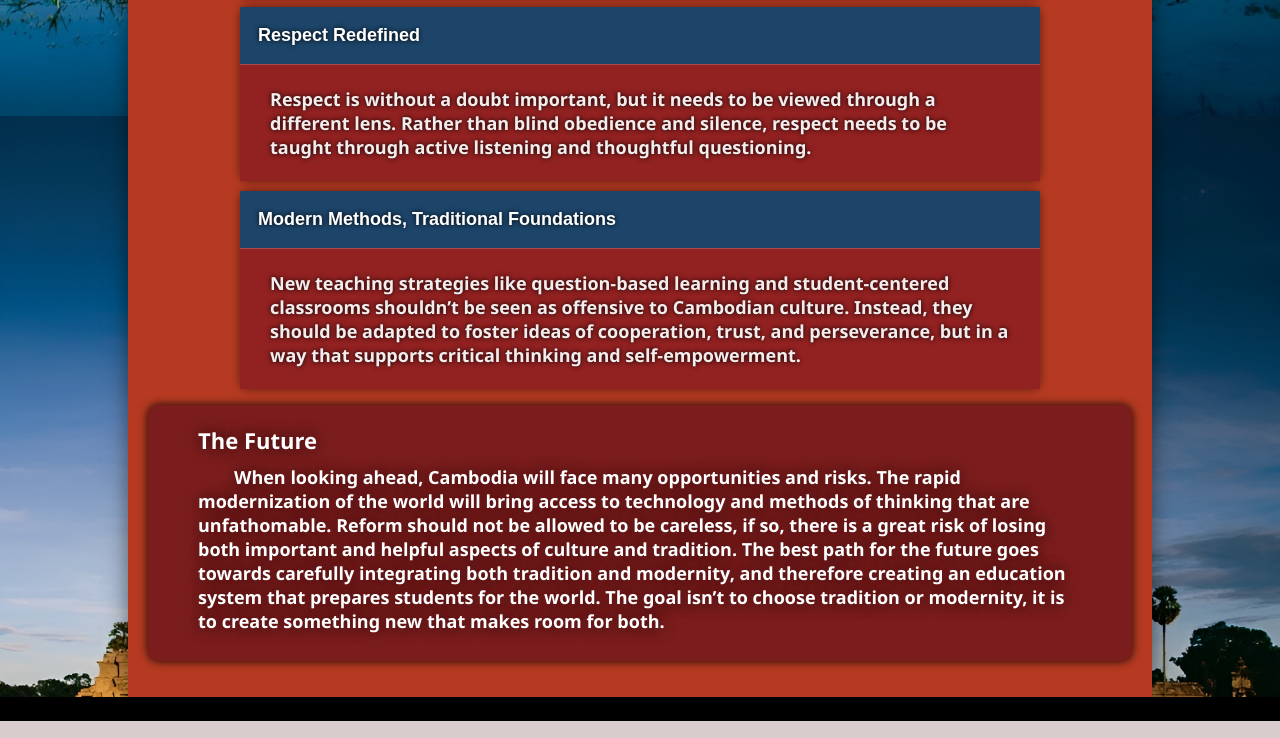
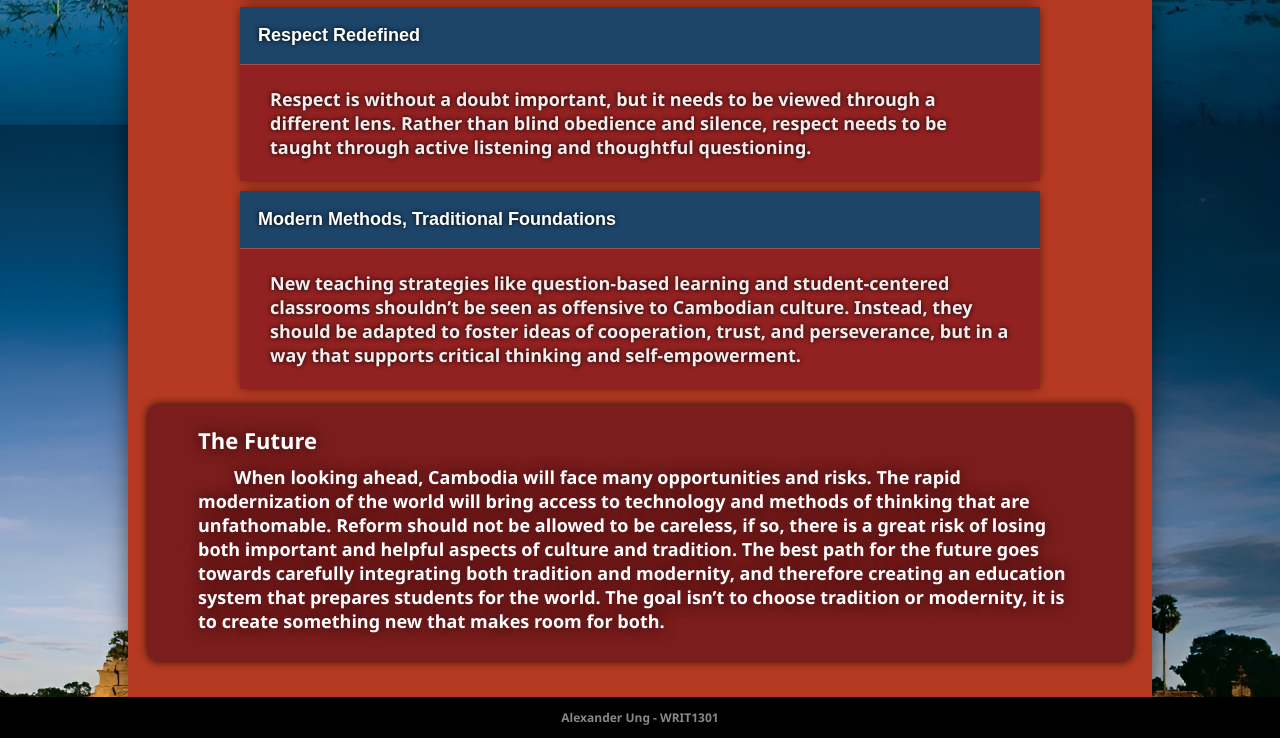
Before and after one commit to alux79/alux79.github.io, a plain HTML site: page forward.html in a window 1280 px wide. Shown: the part 1486-2224 px from the top of the page. Drawn offline with Linux system fonts and the light colour scheme.

Commit message:
Update forward.html

```diff
--- a/forward.html
+++ b/forward.html
@@ -83,6 +83,6 @@
       </div>
     </div>
   </main>
-  <footer></footer>
+  <footer>Alexander Ung - WRIT1301</footer>
 </body>
 </html>
```
